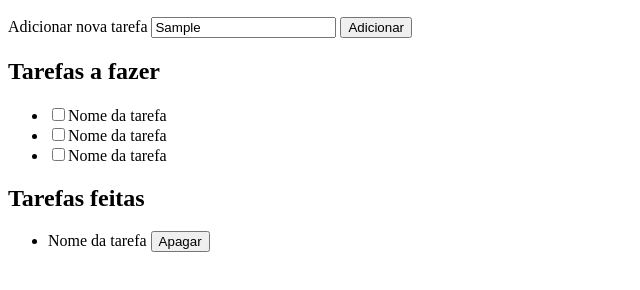
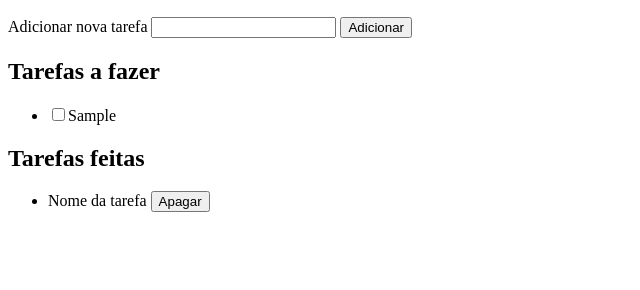
Before and after one commit to OvidioBaia/ToDo, a plain HTML site: page index.html in a window 1280 px wide. Both pictures are taken after typing "Sample" into the empty fields and a click on the button "Adicionar". Shown: the part 50-340 px from the top of the page, without its empty margins (0-640 px from the left). Drawn offline with Linux system fonts and the light colour scheme.

Commit message:
add item na lista

```diff
--- a/index.html
+++ b/index.html
@@ -6,56 +6,34 @@
 </head>
 
 <body>
-
-
   <section class="container">
-
     <h1>Lista de Tarefas</h1>
-
     <div class="new-task-container box">
-
+      <form id="form">
           <label for="new-task">Adicionar nova tarefa</label>
           <input type="text" id="new-task">
-            <button id="addTask" onclick="addTask()">Adicionar</button>
+          <button id="addTask" >Adicionar</button>
+      </form>
+    </div>
+    <div class="todo-list box">
+      <h2>Tarefas a fazer</h2>
+        <ul id="list">
 
+        </ul>
     </div>
-
-        <div class="todo-list box">
-
-            <h2>Tarefas a fazer</h2>
+    <!--/todo-list-->
+    <div class="complete-list box">
+      <h2>Tarefas feitas</h2>
       <ul>
-                <li><input type="checkbox"><label>Nome da tarefa</lable>
-        </li>
-        <li><input type="checkbox"><label>Nome da tarefa</lable>
-        </li>
-        <li><input type="checkbox"><label>Nome da tarefa</lable>
+        <li>Nome da tarefa
+          <button class="delete">Apagar</button>
         </li>
       </ul>
-
-    </div>
-    <!--/todo-list-->
-
-    <div class="complete-list box">
-
-      <h2>Tarefas feitas</h2>
-      <ul>
-        <li>Nome da tarefa <button class="delete">Apagar</button></li>
-
-      </ul>
-
-
     </div>
     <!--/complete-list-->
-
-
-
-
-
   </section>
   <!--/container-->
-
-    <script src="todo.js"></script>
-
+  <script src="toDo.js"></script>
 </body>
 
 </html>
--- /dev/null
+++ b/toDo.js
@@ -0,0 +1,29 @@
+var form = document.getElementById('form');
+var field = document.getElementById('new-task');
+var listItem = document.getElementById('list');
+const addItemToList = (item) => {
+        /* console.log(field.value);
+            var y = node.innerHTML = `<input type='checkbox'>`
+            + `<label>${field.value}</lable>`
+            var textnode = document.createTextNode(field.value);
+            node.appendChild(textnode);
+            document.getElementById("demo").appendChild(node);
+            x.innerHTML = `<input type='checkbox'>`
+            + `<label>${field.value}</lable>`
+            list.innerText = node
+            list.appendChild(node);
+            document.querySelector('ul').appendChild(node);
+            field.value = ''
+            list.appendChild(node).focus();
+        */
+    //var inputItem = this.inputItem;
+    var item = document.createElement("li");
+    item.innerHTML = `<input type='checkbox'>`+ `<label>${field.value}</lable>`
+    listItem.appendChild(item);
+    field.value = ''
+}
+form.addEventListener('submit', function(e) {
+    e.preventDefault()
+    if(field.value)
+        addItemToList(field.value)
+});
```
Lines whose indentation alone changed are shown as unchanged.
